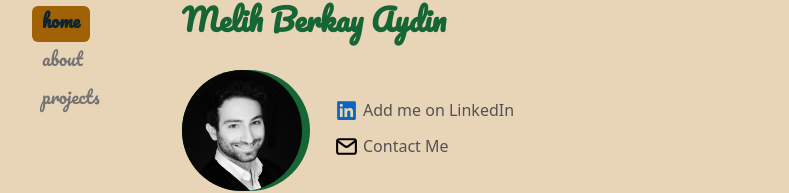
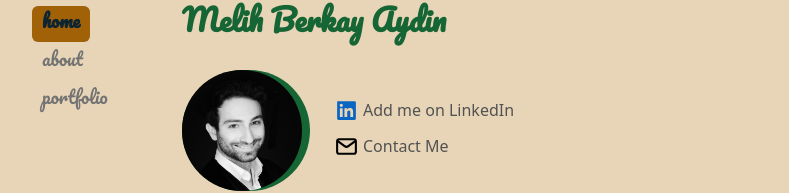
Before and after one commit to Melihberkaydn/mel-b.me, a Next.js app: page / in a window 1280 px wide. Shown: the part 126-319 px from the top of the page, without its empty margins (160-949 px from the left). Built offline with nearby package versions, Linux system fonts and the light colour scheme.

Commit message:
CI CD try 1

```diff
--- a/src/app/components/Sidebar.tsx
+++ b/src/app/components/Sidebar.tsx
@@ -27,8 +27,8 @@ const navItems: navItems = {
     y: 39,
     w: "61px",
   },
-  "/projects": {
-    name: "projects",
+  "/portfolio": {
+    name: "portfolio",
     x: 119,
     y: 81,
     w: "78px",
@@ -37,9 +37,6 @@ const navItems: navItems = {
 
 export default function Sidebar() {
   let pathname = usePathname() || "/";
-  if (pathname.includes("/blog/")) {
-    pathname = "/blog";
-  }
 
   return (
     <aside className="md:w-[150px] md:flex-shrink-0 -mx-4 md:mx-0 md:px-0 font-serif text-lg">
```
Also changed, not shown: src/app/lib/Logo.jpg (added), src/app/portfolio/page.tsx (renamed from src/app/projects/page.tsx), 1 other file (tests, documents, lock files or other folders).
